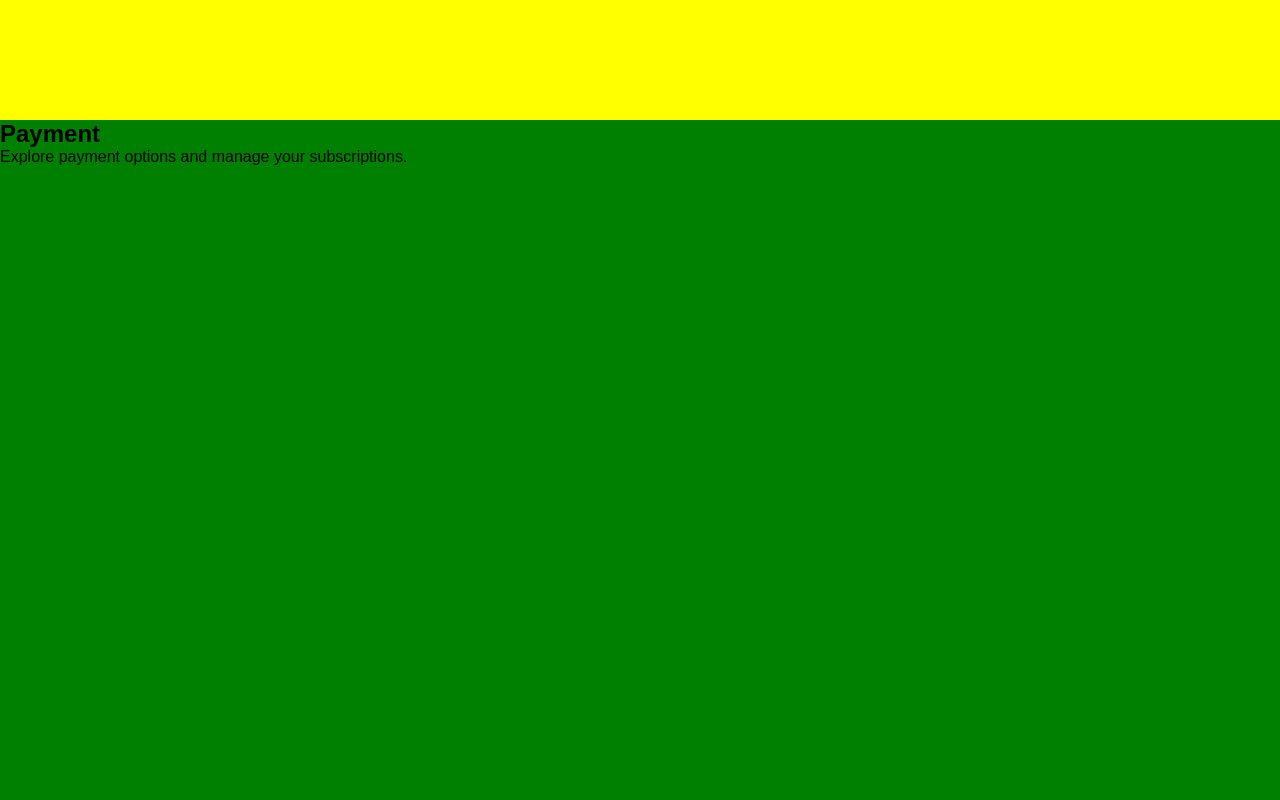
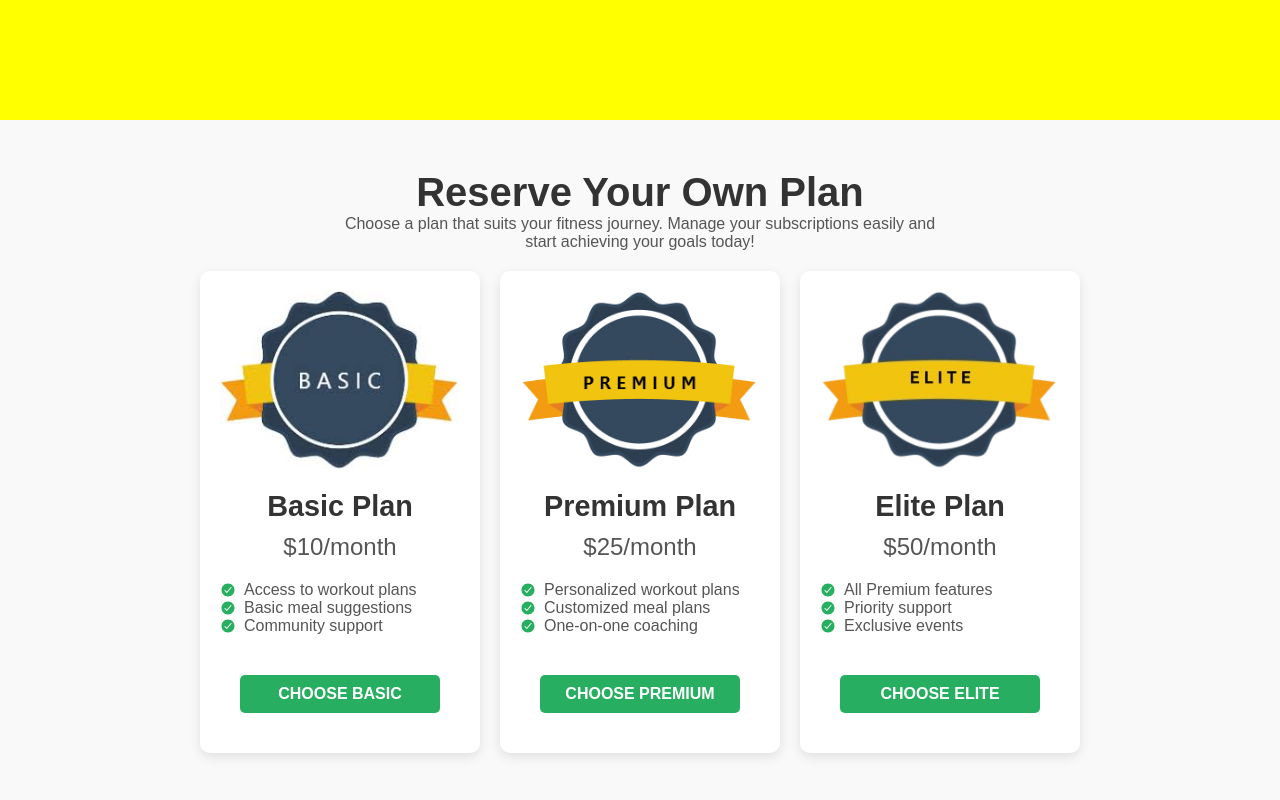
Before and after one commit to yasinthamadusanka/Personalized-Fitness-and-Health-Coach-System, a website: page public/home.html in a window 1280 px wide. Shown: the part 2280-3080 px from the top of the page. Drawn offline with nearby package versions, Linux system fonts and the light colour scheme.

Commit message:
Done the payment section

```diff
--- a/package.json
+++ b/package.json
@@ -17,7 +17,8 @@
     "express-session": "^1.18.1",
     "mysql": "^2.18.1",
     "mysql2": "^3.11.4",
-    "nodemailer": "^6.9.16"
+    "nodemailer": "^6.9.16",
+    "paypal-rest-sdk": "^1.8.1"
   },
   "description": ""
 }
--- a/public/css/home.css
+++ b/public/css/home.css
@@ -175,11 +175,108 @@ section {
     background-color: yellow;
 }
 
-#payment{
+#payment {
+    text-align: center;
+    padding: 50px 20px;
+    background-color: #f9f9f9;
+    height: 120vh;
+}
+
+#paypal-button-container {
+    display: inline-block; /* Ensures button is centered within the parent */
+    margin: 40px auto;
+}
+
+#payment h1 {
+    font-size: 2.5em;
+    color: #333;
+}
+
+#payment p {
+    margin: 0 auto 20px;
+    max-width: 600px;
+    color: #555;
+}
+
+.payment-plans {
+    display: flex;
+    justify-content: center;
+    gap: 20px;
+    flex-wrap: wrap;
+}
+
+.plan-card {
+    background-color: #fff;
+    border-radius: 10px;
+    padding: 20px;
+    width: 280px;
+    box-shadow: 0px 4px 12px rgba(0, 0, 0, 0.1);
+    transition: transform 0.3s, box-shadow 0.3s;
+}
+
+.plan-card:hover {
+    transform: translateY(-10px);
+}
+
+.plan-card.selected {
+    border: 3px solid #27ae60;
+    box-shadow: 0px 6px 18px rgba(0, 0, 0, 0.2);
+}
+
+.plan-card img.plan-image {
     width: 100%;
-    height: 100vh;
-    background-color: green;
+    height: 180px;
+    object-fit: cover;
+    border-radius: 10px;
+    margin-bottom: 15px;
 }
+
+.plan-card h2 {
+    font-size: 1.8em;
+    color: #333;
+    margin-bottom: 10px;
+}
+
+.plan-card p {
+    font-size: 1.5em;
+    color: #27ae60;
+    margin-bottom: 15px;
+}
+
+.plan-card ul {
+    list-style: none;
+    padding: 0;
+    margin: 0 0 20px;
+}
+
+.plan-card ul li {
+    font-size: 1em;
+    color: #555;
+    display: flex;
+    align-items: center;
+}
+
+.plan-card ul li ion-icon {
+    color: #27ae60;
+    margin-right: 8px;
+}
+
+.subscribe-button {
+    background-color: #27ae60;
+    color: #fff;
+    border: none;
+    padding: 10px 20px;
+    font-size: 1em;
+    border-radius: 5px;
+    cursor: pointer;
+    transition: background-color 0.3s;
+}
+
+.subscribe-button:hover {
+    background-color: #1e8449;
+}
+
+
 
 #contact-us {
     position: relative;
--- a/public/home.html
+++ b/public/home.html
@@ -61,9 +61,48 @@
     </section>
 
     <section id="payment">
-        <h2>Payment</h2>
-        <p>Explore payment options and manage your subscriptions.</p>
-        <!-- Additional content for Payment -->
+        <h1>Reserve Your Own Plan</h1>
+        <p>Choose a plan that suits your fitness journey. Manage your subscriptions easily and start achieving your goals today!</p>
+
+        <div class="payment-plans">
+            <div class="plan-card" data-plan="basic">
+                <img src="images/basic.jpg" alt="Basic Plan" class="plan-image">
+                <h2>Basic Plan</h2>
+                <p>$10/month</p>
+                <ul>
+                    <li><ion-icon name="checkmark-circle"></ion-icon> Access to workout plans</li>
+                    <li><ion-icon name="checkmark-circle"></ion-icon> Basic meal suggestions</li>
+                    <li><ion-icon name="checkmark-circle"></ion-icon> Community support</li>
+                </ul>
+                <button class="subscribe-button">Choose Basic</button>
+            </div>
+
+            <div class="plan-card" data-plan="premium">
+                <img src="images/premium.png" alt="Premium Plan" class="plan-image">
+                <h2>Premium Plan</h2>
+                <p>$25/month</p>
+                <ul>
+                    <li><ion-icon name="checkmark-circle"></ion-icon> Personalized workout plans</li>
+                    <li><ion-icon name="checkmark-circle"></ion-icon> Customized meal plans</li>
+                    <li><ion-icon name="checkmark-circle"></ion-icon> One-on-one coaching</li>
+                </ul>
+                <button class="subscribe-button">Choose Premium</button>
+            </div>
+
+            <div class="plan-card" data-plan="elite">
+                <img src="images/elite.png" alt="Elite Plan" class="plan-image">
+                <h2>Elite Plan</h2>
+                <p>$50/month</p>
+                <ul>
+                    <li><ion-icon name="checkmark-circle"></ion-icon> All Premium features</li>
+                    <li><ion-icon name="checkmark-circle"></ion-icon> Priority support</li>
+                    <li><ion-icon name="checkmark-circle"></ion-icon> Exclusive events</li>
+                </ul>
+                <button class="subscribe-button">Choose Elite</button>
+            </div>
+        </div>
+
+        <div id="paypal-button-container"></div>
     </section>
 
     <section id="contact-us">
@@ -178,9 +217,60 @@
     });
 
 </script> -->
+<script src="https://www.paypal.com/sdk/js?client-id=AZpkqBfMStMqDqzhi3GKuwd1GwcYgzDzH-K5M-ZmqwJXkfdjsC42JaqPAVUFHowPOIniqHYXqnzc89B8&currency=USD"></script>
 <script type="module" src="https://unpkg.com/ionicons@7.1.0/dist/ionicons/ionicons.esm.js"></script>
 <script nomodule src="https://unpkg.com/ionicons@7.1.0/dist/ionicons/ionicons.js"></script>
 <script>
+    // Define plan prices
+const planPrices = {
+    basic: 10,
+    premium: 25,
+    elite: 50
+};
+
+let selectedPlan = null;
+
+document.querySelectorAll('.plan-card').forEach(card => {
+    card.addEventListener('click', function () {
+        // Deselect all plans
+        document.querySelectorAll('.plan-card').forEach(c => c.classList.remove('selected'));
+
+        // Select this plan
+        this.classList.add('selected');
+
+        // Update the selected plan
+        selectedPlan = this.getAttribute('data-plan');
+
+        // Enable the PayPal button for selected plan
+        updatePaypalButton();
+    });
+});
+
+function updatePaypalButton() {
+    if (!selectedPlan) return;
+
+    // Clear previous PayPal button
+    document.getElementById('paypal-button-container').innerHTML = '';
+
+    // Create new PayPal button dynamically based on the selected plan
+    paypal.Buttons({
+        createOrder: function (data, actions) {
+            return actions.order.create({
+                purchase_units: [{
+                    amount: {
+                        value: planPrices[selectedPlan].toString()
+                    }
+                }]
+            });
+        },
+        onApprove: function (data, actions) {
+            return actions.order.capture().then(function (details) {
+                alert('Payment successful for ' + selectedPlan + ' plan!');
+            });
+        }
+    }).render('#paypal-button-container');
+}
+
     document.getElementById('logoutButton').addEventListener('click', function() {
         localStorage.clear();
         window.location.href = '/logout';
```
Also changed, not shown: paypal.js (added, +9 -0 lines), server.js (+70 -0 lines), public/images/basic.jpg (added), public/images/elite.png (added), public/images/premium.png (added), 1 other file.
